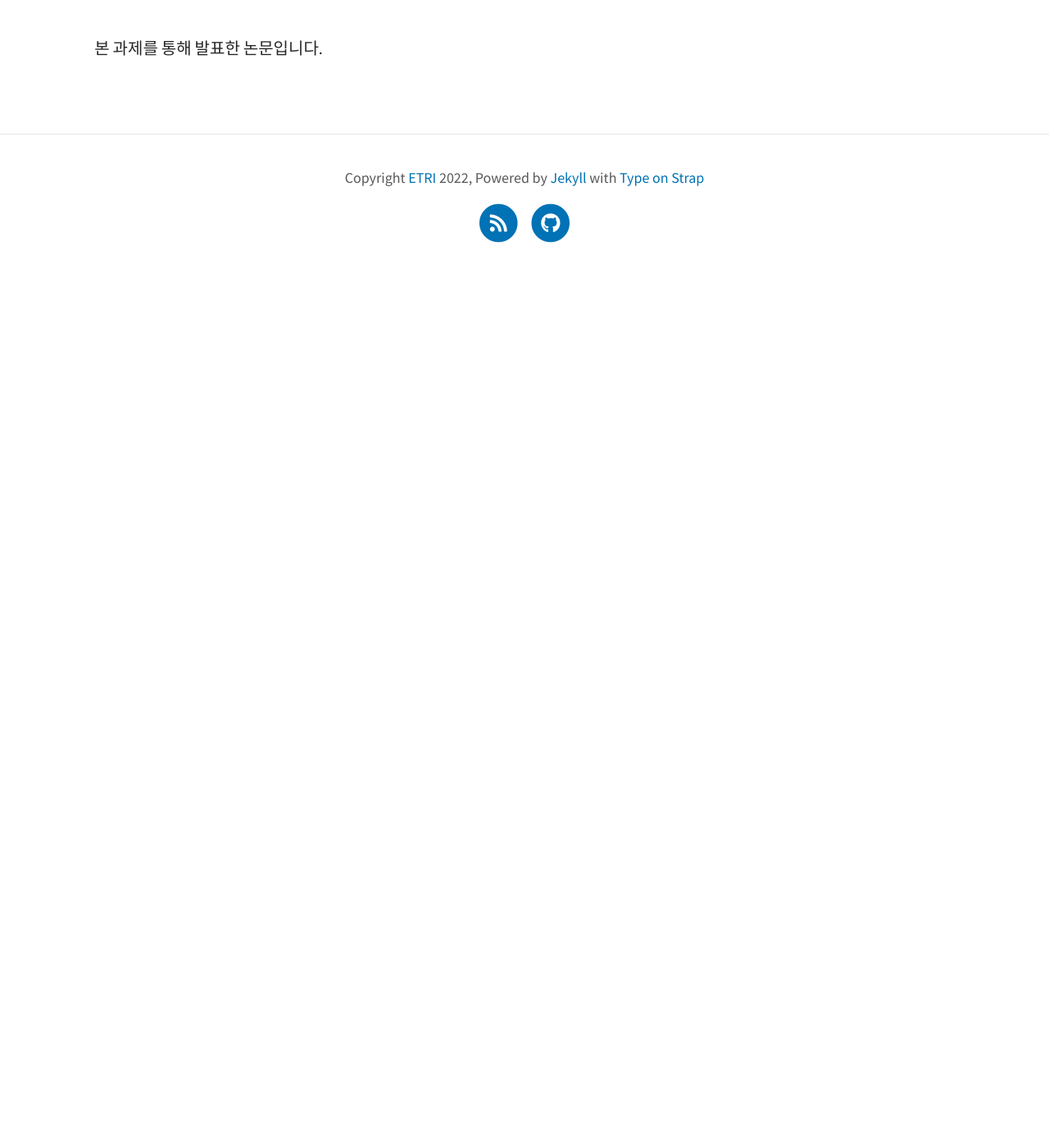
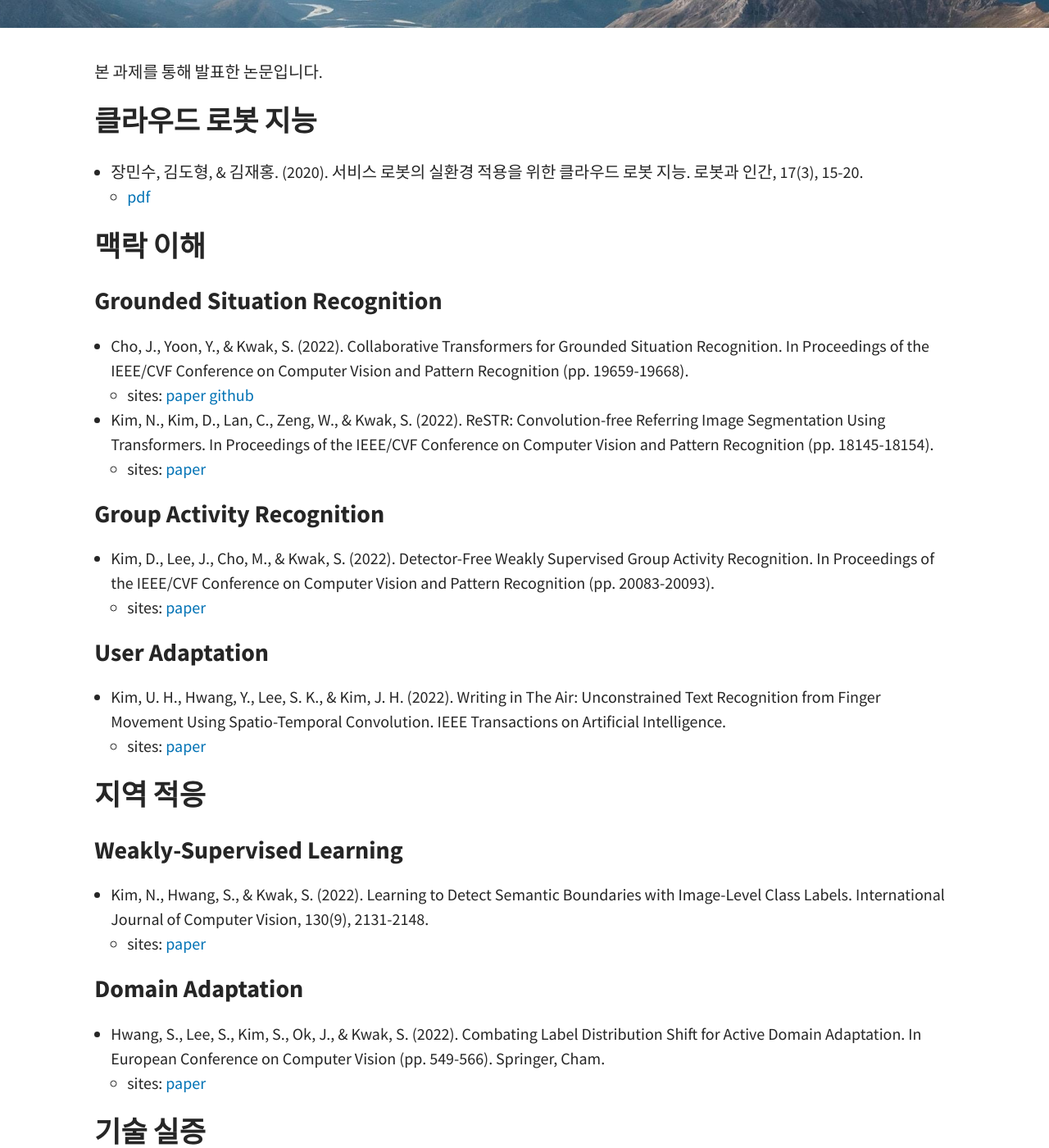
Before and after one commit to aai4r/aai4r.github.io, a Jekyll site: the page built from pages/b-publications.md, in a window 1280 px wide and 1400 px high, scrolled down 270 px. Shown: the whole window at 82% size. Built offline with Jekyll 4.4.1, drawn with Linux system fonts in a browser that asks for light colours; before the commit the page ends 900 px from its top, so only the background shows below that; some of the changed text lies outside the part shown.

Commit message:
publications updated

```diff
--- a/pages/b-publications.md
+++ b/pages/b-publications.md
@@ -1,7 +1,55 @@
 ---
 layout: page
 title: 논문
+feature-img: "assets/img/pexels/travel.jpeg"
 permalink: /publications/
 ---
 
 본 과제를 통해 발표한 논문입니다.
+
+## 클라우드 로봇 지능
+
+- 장민수, 김도형, & 김재홍. (2020). 서비스 로봇의 실환경 적용을 위한 클라우드 로봇 지능. 로봇과 인간, 17(3), 15-20.
+    - [pdf](http://kros.org/admin/paper/file/03_특집_장민수.pdf)
+
+## 맥락 이해
+
+### Grounded Situation Recognition
+
+- Cho, J., Yoon, Y., & Kwak, S. (2022). Collaborative Transformers for Grounded Situation Recognition. In Proceedings of the IEEE/CVF Conference on Computer Vision and Pattern Recognition (pp. 19659-19668).
+    - sites: [paper](https://openaccess.thecvf.com/content/CVPR2022/html/Cho_Collaborative_Transformers_for_Grounded_Situation_Recognition_CVPR_2022_paper.html) [github](https://github.com/jhcho99/CoFormer)
+
+- Kim, N., Kim, D., Lan, C., Zeng, W., & Kwak, S. (2022). ReSTR: Convolution-free Referring Image Segmentation Using Transformers. In Proceedings of the IEEE/CVF Conference on Computer Vision and Pattern Recognition (pp. 18145-18154).
+    - sites: [paper](https://openaccess.thecvf.com/content/CVPR2022/html/Kim_ReSTR_Convolution-Free_Referring_Image_Segmentation_Using_Transformers_CVPR_2022_paper.html)
+
+### Group Activity Recognition
+
+- Kim, D., Lee, J., Cho, M., & Kwak, S. (2022). Detector-Free Weakly Supervised Group Activity Recognition. In Proceedings of the IEEE/CVF Conference on Computer Vision and Pattern Recognition (pp. 20083-20093).
+    - sites: [paper](https://openaccess.thecvf.com/content/CVPR2022/html/Kim_Detector-Free_Weakly_Supervised_Group_Activity_Recognition_CVPR_2022_paper.html)
+
+### User Adaptation
+
+- Kim, U. H., Hwang, Y., Lee, S. K., & Kim, J. H. (2022). Writing in The Air: Unconstrained Text Recognition from Finger Movement Using Spatio-Temporal Convolution. IEEE Transactions on Artificial Intelligence.
+    - sites: [paper](https://ieeexplore.ieee.org/abstract/document/9914637?casa_token=wc0wpVxGKXoAAAAA:5jouRqKJTQyYUTwV1tkWzcIRpkTawXXNGb_YGikeAw8OnrFS6P0mDEAJzDFEvYDsJbimACjI)
+
+
+## 지역 적응
+
+### Weakly-Supervised Learning
+
+- Kim, N., Hwang, S., & Kwak, S. (2022). Learning to Detect Semantic Boundaries with Image-Level Class Labels. International Journal of Computer Vision, 130(9), 2131-2148.
+    - sites: [paper](https://link.springer.com/article/10.1007/s11263-022-01631-7)
+
+### Domain Adaptation
+
+- Hwang, S., Lee, S., Kim, S., Ok, J., & Kwak, S. (2022). Combating Label Distribution Shift for Active Domain Adaptation. In European Conference on Computer Vision (pp. 549-566). Springer, Cham.
+    - sites: [paper](https://link.springer.com/chapter/10.1007/978-3-031-19827-4_32)
+
+
+## 기술 실증
+
+- Park, J., Kim, J., Kim, D. Y., Kim, J., Kim, M. G., Choi, J., & Lee, W. (2022, March). User Perception on Personalized Explanation by Science Museum Docent Robot. In 2022 17th ACM/IEEE International Conference on Human-Robot Interaction (HRI) (pp. 973-975). IEEE.
+    - sites: [paper](https://ieeexplore.ieee.org/abstract/document/9889654?casa_token=zClXKMM8EegAAAAA:R_0_LU3gIBk7thJ6rU09nU7pMZJ5Ituw8PVtS47NJoI2unu9-qkvATUyHyVUyHjVnoLodF6R)
+
+- Cho, M., Jang, J., Lee, J., Jang, M., Kim, D., & Kim, J. (2022, August). Real-world Validation Study of Daily Activity Detection for the Elderly. In 2022 31st IEEE International Conference on Robot and Human Interactive Communication (RO-MAN) (pp. 1341-1345). IEEE.
+    - sites: [paper](https://ieeexplore.ieee.org/abstract/document/9900574?casa_token=X4AJ5KnusD4AAAAA:9We3cFMZ61SX4gHXV6ytDhnfO-mqDcw5QpnMmam7wuZRALPZfCJdb22Wm-N3iwJiYQqXakbF)
```
Also changed, not shown: pages/c-sw-data.md (+1 -0 lines), pages/d-patents.md (+1 -0 lines).
